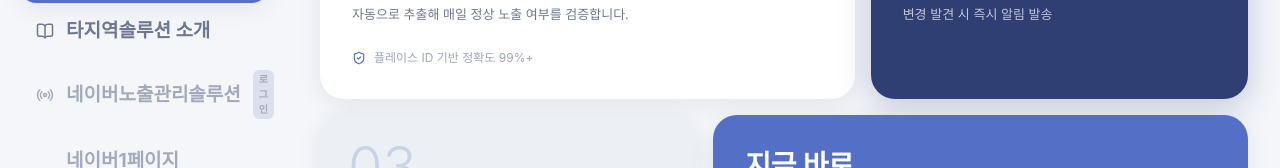
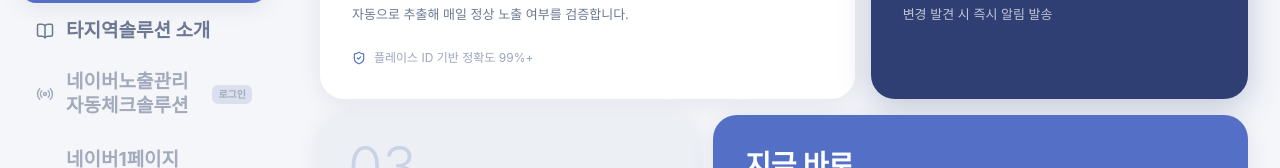
Before and after one commit to masolshop/https-github.com-masolshop-AINAVER-tree-regional-dev, a React (Vite) app in the folder regional-monitor/frontend/: page / in a window 1280 px wide. Shown: the part 324-492 px from the top of the page. Built offline with nearby package versions, Linux system fonts and the light colour scheme; no server answers; a web font is replaced by a local one.

Commit message:
ui(sidebar): rename '네이버노출관리솔루션' -> '네이버노출관리\n자동체크솔루션' (2 lines)

```diff
--- a/regional-monitor/frontend/src/components/layout/Sidebar.tsx
+++ b/regional-monitor/frontend/src/components/layout/Sidebar.tsx
@@ -60,7 +60,7 @@
 const MENU: MenuItem[] = [
   { to: '/',         label: '타지역닷컴',                    icon: LayoutDashboard, requireAuth: false },
   { to: '/intro',    label: '타지역솔루션 소개',             icon: BookOpen,        requireAuth: false },
-  { to: '/monitor',  label: '네이버노출관리솔루션',          icon: Radio,           requireAuth: true  },
+  { to: '/monitor',  label: '네이버노출관리\n자동체크솔루션',  icon: Radio,           requireAuth: true,  multiline: true },
   { to: '/keyword',  label: '네이버1페이지 노출\n키워드 발굴솔루션', icon: Sparkles,      requireAuth: true,  multiline: true },
   { to: '/competition', label: '지역별 노출경쟁도\n분석솔루션',   icon: MapPin,         requireAuth: true,  multiline: true },
   { to: '/seo',      label: '네이버 1페이지노출\nSEO 최적화 솔루션', icon: Search, requireAuth: false, multiline: true },
```
